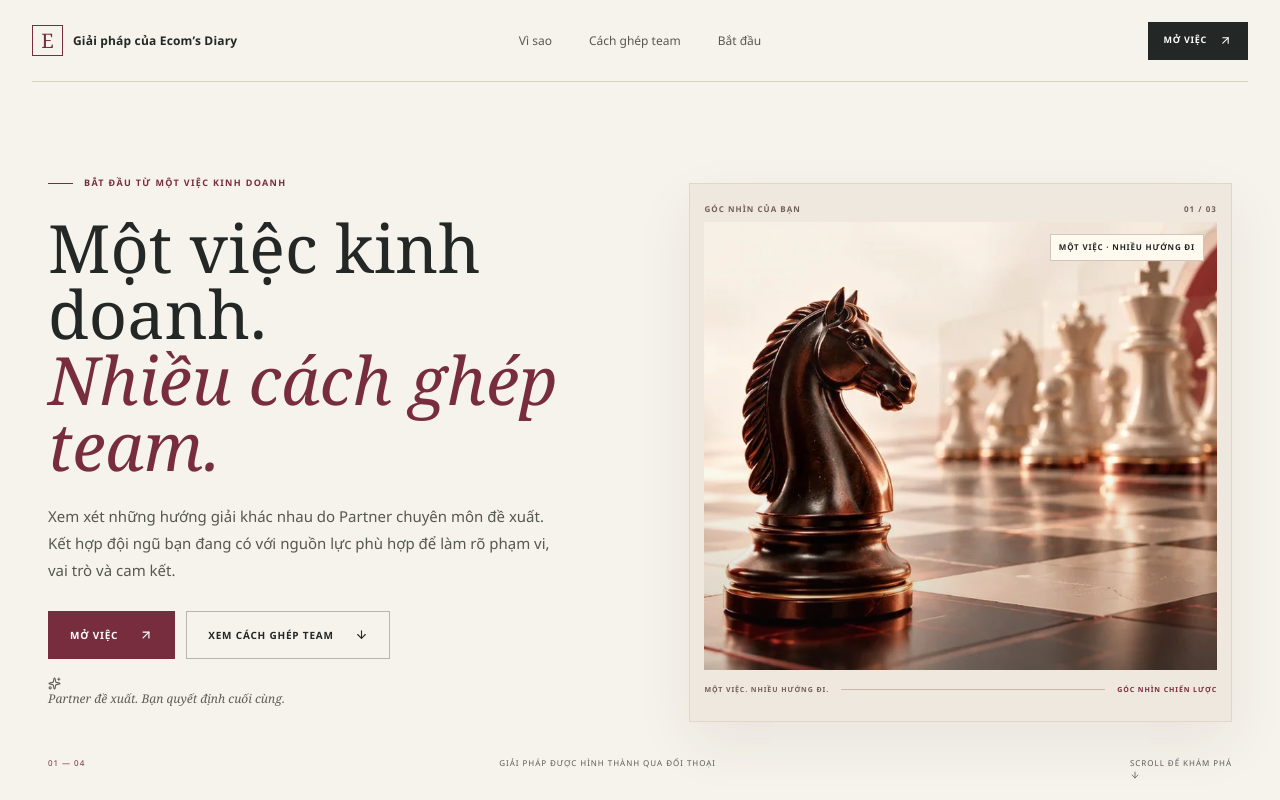
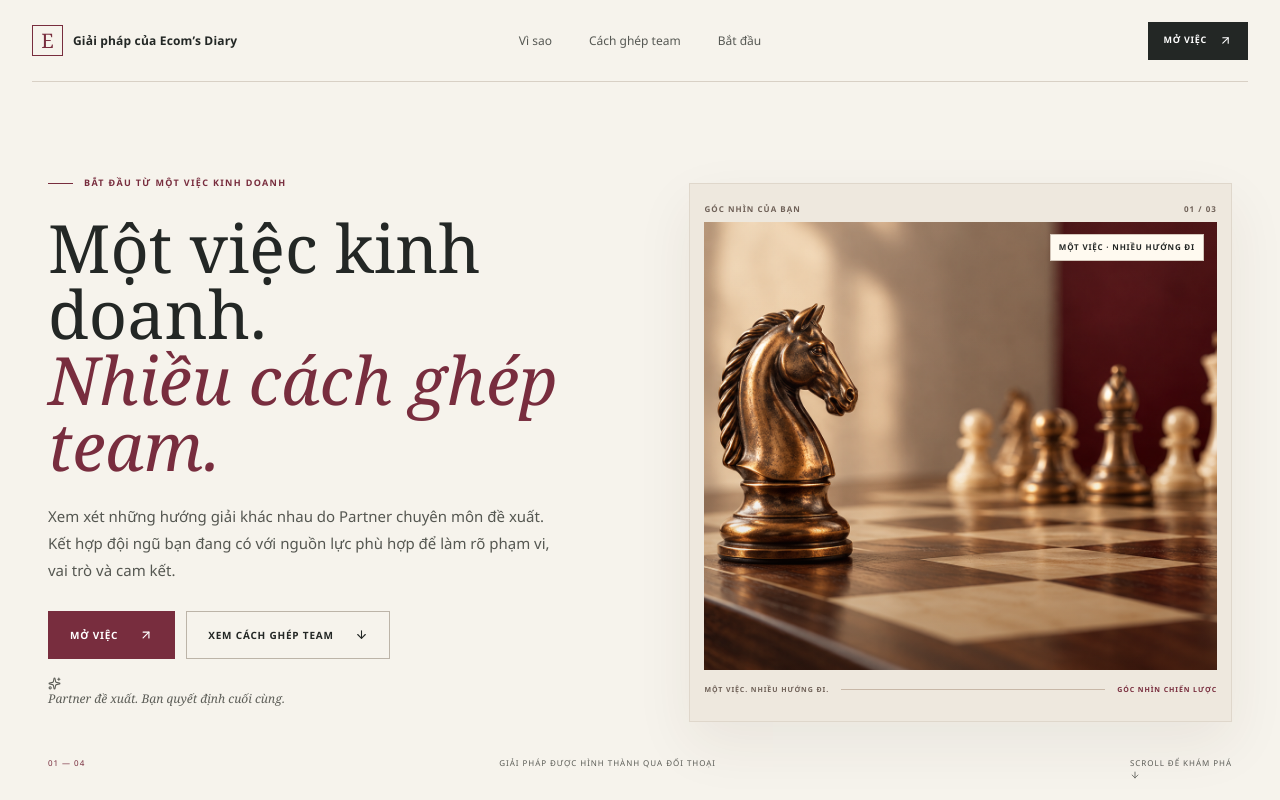
Before and after one commit to themanhhhh/demot10, a Next.js app: page / in a window 1280 px wide. Shown: the top 800 px of the page. Built offline with nearby package versions, Linux system fonts and the light colour scheme.

Commit message:
feat: update Hero section to use original chess artwork and improve alt text description

```diff
--- a/src/app/globals.css
+++ b/src/app/globals.css
@@ -276,7 +276,7 @@ h1 em, h2 em { color: var(--burgundy); font-weight: 400; letter-spacing: 0; }
 .route-card h3 { margin: 23px 0 7px; font: 26px/1.1 var(--serif); }
 .route-card > p { margin-bottom: 17px; color: var(--muted); font-size: 11px; line-height: 1.6; }
 .route-button { min-height: 42px; margin-top: auto; padding-inline: 13px; gap: 11px; font-size: 8px; }
-.dialog-footnote { margin: 16px 0 0; display: flex; gap: 8px; color: var(--muted); font-size: 9px; line-height: 1.6; }
+.dialog-footnote { margin: 16px 0 0; display: flex; gap: 8px; color: var(--muted); font-size: 12px; line-height: 1.65; }
 .dialog-footnote span { color: var(--burgundy); }
 .back-link { padding: 0; border: 0; background: transparent; color: var(--burgundy); text-decoration: none; font-size: 10px; cursor: pointer; }
 .back-link:hover { text-decoration: underline; }
@@ -490,7 +490,7 @@ h1 em, h2 em { color: var(--burgundy); font-weight: 400; letter-spacing: 0; }
   .route-card h3 { margin-top: 16px; font-size: 24px; }
   .route-card > p { margin-bottom: 12px; }
   .route-button { min-height: 39px; }
-  .dialog-footnote { font-size: 8px; }
+  .dialog-footnote { font-size: 11px; }
   .form-heading { margin-top: 19px; align-items: flex-start; }
   .form-title { font-size: 34px; }
   .form-stamp { font-size: 5px; }
--- a/src/components/landing-page.tsx
+++ b/src/components/landing-page.tsx
@@ -120,8 +120,8 @@ function Hero() {
         <div className="art-topline"><span>GÓC NHÌN CỦA BẠN</span><span>01 / 03</span></div>
         <div className="chess-scene pointer-spotlight-region" ref={chessSceneSpotlight.regionRef}>
           <Image
-            src="/assets/chess/horse-reference-pdf-preview.webp"
-            alt="Quân Mã màu đồng trước các quân cờ khác trên bàn cờ."
+            src="/assets/chess/hero-chess-original.png"
+            alt="Quân Mã bằng đồng nổi bật trên bàn cờ, phía sau là các quân cờ được làm mờ."
             fill
             sizes="(max-width: 620px) calc(100vw - 56px), (max-width: 900px) calc(100vw - 84px), 50vw"
             className="chess-reference-image"
```
Also changed, not shown: public/assets/chess/README.md, public/assets/chess/hero-chess-original.png (added).
